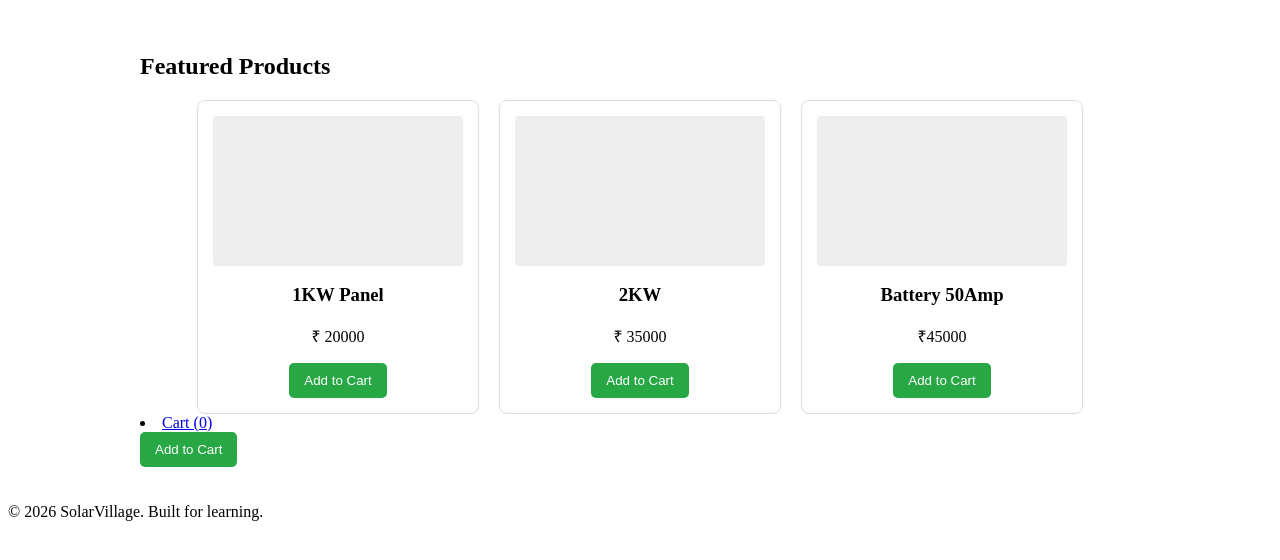
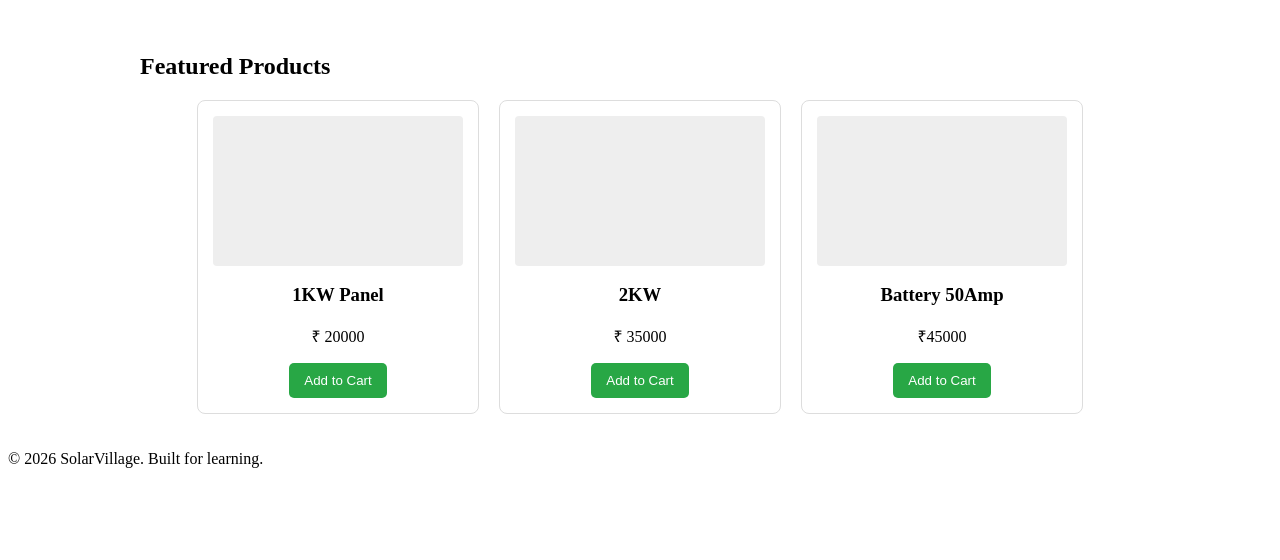
Before and after one commit to rohithna98/WebsiteTemplate, a plain HTML site: page index.html in a window 1280 px wide. Shown: the part 208-768 px from the top of the page. Drawn offline with Linux system fonts and the light colour scheme.

Commit message:
update 1 to check

```diff
--- a/index.html
+++ b/index.html
@@ -4,6 +4,8 @@
     <meta charset="UTF-8">
     <meta name="viewport" content="width=device-width, initial-scale=1.0">
     <title>SolarVillage</title>
+    <!-- Inside <head> -->
+        <script src="script.js" defer></script>
     <!-- Link to your CSS folder -->
     <link rel="stylesheet" href="css/style.css">
 </head>
@@ -15,7 +17,8 @@
         <ul class="nav-links">
             <li><a href="index.html">Home</a></li>
             <li><a href="orders.html">My Orders</a></li>
-            <li><a href="cart.html" class="cart-link">Cart (0)</a></li>
+            <!-- In Nav -->
+        <li><a href="cart.html">Cart (<span id="cart-count">0</span>)</a></li>
         </ul>
     </nav>
 
@@ -35,7 +38,8 @@
                 <div class="product-image-placeholder"></div>
                 <h3>1KW Panel</h3>
                 <p class="price">₹ 20000</p>
-                <button class="add-btn">Add to Cart</button>
+                <!-- In Product Card -->
+                <button class="add-btn" onclick="addToCart('Blue T-Shirt', 20)">Add to Cart</button>
             </div>
 
             <!-- Product 2 -->
@@ -43,7 +47,7 @@
                 <div class="product-image-placeholder"></div>
                 <h3>2KW</h3>
                 <p class="price">₹ 35000</p>
-                <button class="add-btn">Add to Cart</button>
+                <button class="add-btn" onclick="addToCart('Blue T-Shirt', 20)">Add to Cart</button>
             </div>
 
             <!-- Product 3 -->
@@ -51,19 +55,15 @@
                 <div class="product-image-placeholder"></div>
                 <h3>Battery 50Amp</h3>
                 <p class="price">₹45000</p>
-                <button class="add-btn">Add to Cart</button>
+                <button class="add-btn" onclick="addToCart('Blue T-Shirt', 20)">Add to Cart</button>
             </div>
 
         </div>
 
-        <!-- Inside <head> -->
-<script src="script.js" defer></script>
 
-<!-- In Nav -->
-<li><a href="cart.html">Cart (<span id="cart-count">0</span>)</a></li>
 
-<!-- In Product Card -->
-<button class="add-btn" onclick="addToCart('Blue T-Shirt', 20)">Add to Cart</button>
+
+
 
     </main>
 
```
Also changed, not shown: cart.html (+1 -1 lines), orders.html (+3 -2 lines).
